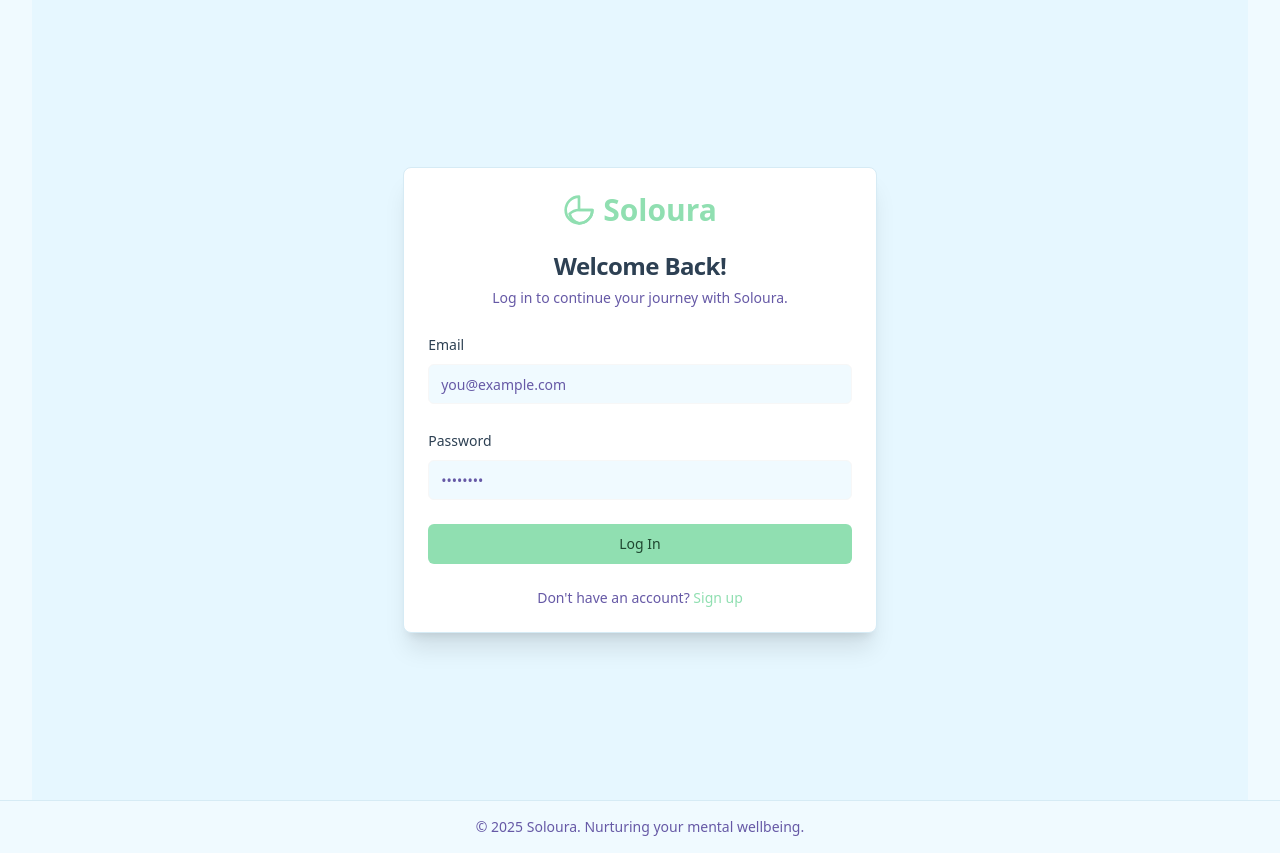
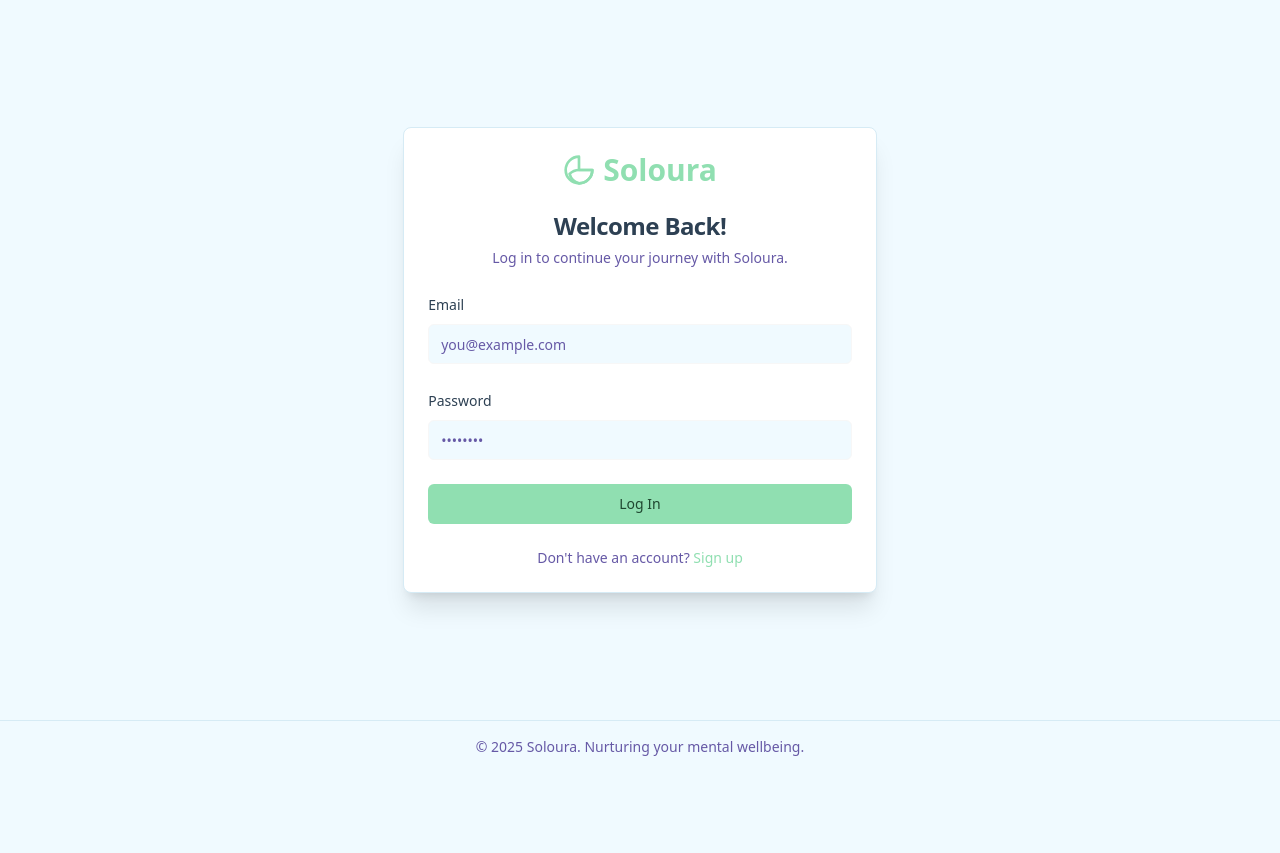
Before and after one commit to khizar-hayyat-72/Soloura_Health, a Next.js app: page /login in a window 1280 px wide. After the commit the page ends 800 px from the top, so only its background shows below. Built offline with nearby package versions, Linux system fonts and the light colour scheme; no server answers; the database is empty; sample sign-in values are in the browser's storage.

Commit message:
not much

```diff
--- a/src/pages/login/index.tsx
+++ b/src/pages/login/index.tsx
@@ -6,7 +6,7 @@
 
 export default function LoginPage() {
   return (
-    <div className="min-h-screen flex items-center justify-center bg-[#e6f7ff] px-4">
+    <div className="h-[90dvh] flex items-center justify-center px-4">
       <AuthCard
         title="Welcome Back!"
         description="Log in to continue your journey with Soloura."
--- a/src/pages/signup/index.tsx
+++ b/src/pages/signup/index.tsx
@@ -6,7 +6,7 @@
 
 export default function SignupPage() {
   return (
-    <div className="min-h-screen flex items-center justify-center bg-[#e6f7ff] px-4">
+    <div className="h-[100dvh] flex items-center justify-center px-4">
       <AuthCard
         title="Create your Soloura Account"
         description="Join our community and start your wellness journey today."
```
